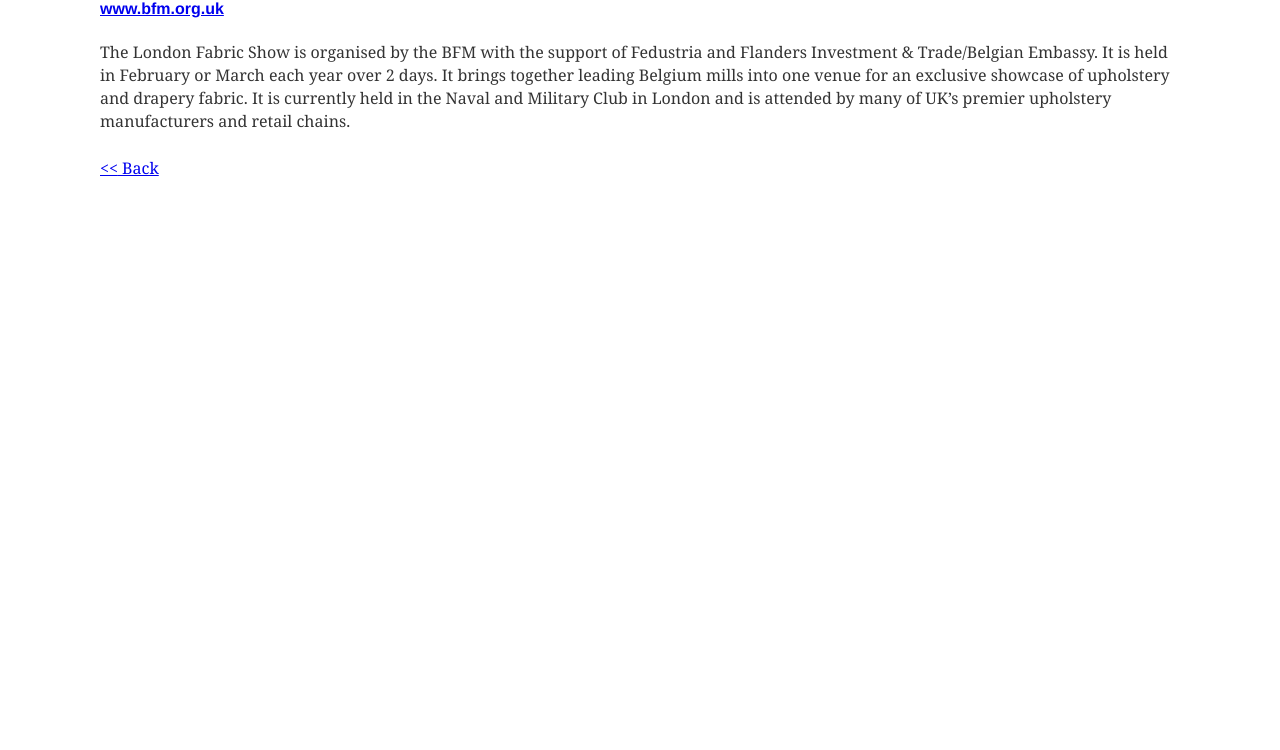
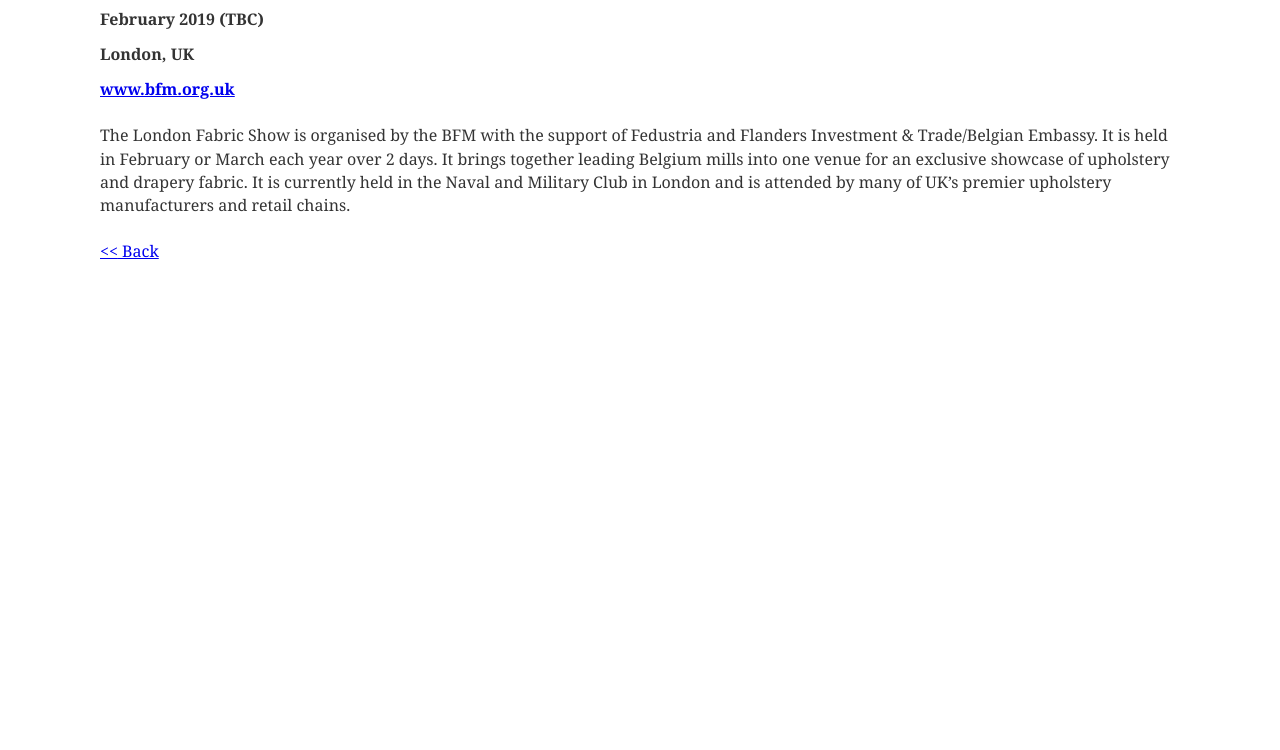
Before and after one commit to jamesbrittan/seer-textiles, a Gatsby site: page /posts/exhib-bfm/ in a window 1280 px wide. Shown: the part 50-800 px from the top of the page. Built offline with nearby package versions, Linux system fonts and the light colour scheme; Gatsby itself is replaced by a stand-in of ours; some packages are replaced by stand-ins of ours; what typography-theme-fairy-gates would draw is missing.

Commit message:
added date and location info to post template + updated posts

```diff
--- a/src/posts/PostPage.js
+++ b/src/posts/PostPage.js
@@ -6,34 +6,51 @@
 const Article = styled.article`
   margin: 0 auto;
   max-width: ${theme.maxWidths.md};
-  min-height: calc(100vh - 406px);
-  /* padding: 1.45rem; */
-  h2 {
+  min-height: calc(100vh - 375px);
+  h1 {
     margin-top: 0;
+  }
+  ul {
+    margin-left: 0;
+    li {
+      list-style-type: none;
+    }
+  }
+  .title-section {
+    font-weight: bolder;
   }
 `;
 
-export default class PostPage extends Component {
-  render() {
-    const { data } = this.props;
+const PostPage = props => {
+  const { data } = props;
+  const { html } = data.markdownRemark;
+  const { title, start, end, location, link } = data.markdownRemark.frontmatter;
+
   return (
     <Article className="narrow-screen-padding">
-        <h2>{data.markdownRemark.frontmatter.title}</h2>
-        <h4>
-          <a href={`http://${data.markdownRemark.frontmatter.link}`} target="_blank" rel="noopener noreferrer">
-            {data.markdownRemark.frontmatter.link}
+      <div className="title-section">
+        <h1>{title}</h1>
+        <ul>
+          <li>
+            {start} {end && `- ${end}`}
+          </li>
+          <li>{location}</li>
+          <li>
+            <a href={`http://${link}`} target="_blank" rel="noopener noreferrer">
+              {link}
             </a>
-        </h4>
+          </li>
+        </ul>
+      </div>
       <div
         dangerouslySetInnerHTML={{
-            __html: data.markdownRemark.html,
+          __html: html,
         }}
       />
       <Link to="/">{'<<'} Back </Link>
     </Article>
   );
-  }
-}
+};
 
 export const query = graphql`
   query BlogPostQuery($slug: String!) {
@@ -43,7 +60,12 @@
       frontmatter {
         title
         link
+        start
+        end
+        location
       }
     }
   }
 `;
+
+export default PostPage;
--- a/src/posts/exhib-bfm.md
+++ b/src/posts/exhib-bfm.md
@@ -4,9 +4,9 @@
 tags: "exhibition"
 cover_image: "../images/bfm1.jpg"
 link: "www.bfm.org.uk"
-location: "London"
-start: "2019-02-25"
-end: "2019-02-25"
+location: "London, UK"
+start: "February 2019 (TBC)"
+end: ""
 ---
 
 The London Fabric Show is organised by the BFM with the support of Fedustria and Flanders Investment & Trade/Belgian Embassy. It is held in February or March each year over 2 days. It brings together leading Belgium mills into one venue for an exclusive showcase of upholstery and drapery fabric. It is currently held in the Naval and Military Club in London and is attended by many of UK’s premier upholstery manufacturers and retail chains.
--- a/src/posts/exhib-heimtextil.md
+++ b/src/posts/exhib-heimtextil.md
@@ -4,6 +4,9 @@
 tags: "exhibition"
 cover_image: "../images/heimtextil.jpg"
 link: "heimtextil.messefrankfurt.com"
+location: "Frankfurt, Germany"
+start: "8th"
+end: "11th January 2019"
 ---
 
 Heimtextil is the biggest international trade fair for home and contract textiles and the global benchmark for quality design textiles of innovative functionality. As the first trade fair of the year, Heimtextil, which is held on four fair days in January, is a platform for manufacturers, retailers and designers. The next time international exhibitors will be showing off their product to trade visitors will be from 14 to 17 January 2015.
--- a/src/posts/exhib-london.md
+++ b/src/posts/exhib-london.md
@@ -4,6 +4,9 @@
 tags: "exhibition"
 cover_image: "../images/london.png"
 link: "www.londonfabricshow.uk"
+location: "Stamford Bridge, London, UK"
+start: "25th"
+end: "26th February 2019"
 ---
 
 The London Fabric show is...
--- a/src/posts/exhib-mood.md
+++ b/src/posts/exhib-mood.md
@@ -4,6 +4,9 @@
 tags: "exhibition"
 cover_image: "../images/mood.jpg"
 link: "www.moodbrussels.com"
+location: "Brussels, Belgium"
+start: "11th"
+end: "13th September 2018"
 ---
 
 MOOD Brussels Residential & Contract, worldwide the most important upholstery event, equals quality and professionalism. The exhibitors provide a superior presentation of internationally representative and carefully selected products from their own collections, with quality and added-value as a focus.
--- a/src/posts/exhib-proposte.md
+++ b/src/posts/exhib-proposte.md
@@ -4,6 +4,9 @@
 tags: "exhibition"
 cover_image: "../images/prop-logo.png"
 link: "www.propostefair.it/"
+location: "Cernobbio, Italy"
+start: "May 2019 (TBC)"
+end: ""
 ---
 
 Proposte takes place in Cernobbio, Italy in May each year and features 95 exhibitors in the 2014 edition: 46 Italian and 49 from other European countries, more specifically 15 from Belgium, 10 from Spain, 9 from France, 6 from Great Britain, 5 from Germany, 2 from the Netherlands, 1 from Austria and 1 from Switzerland.
```
Also changed, not shown: src/pages/about.js (+13 -2 lines). Lines whose indentation alone changed are shown as unchanged.
